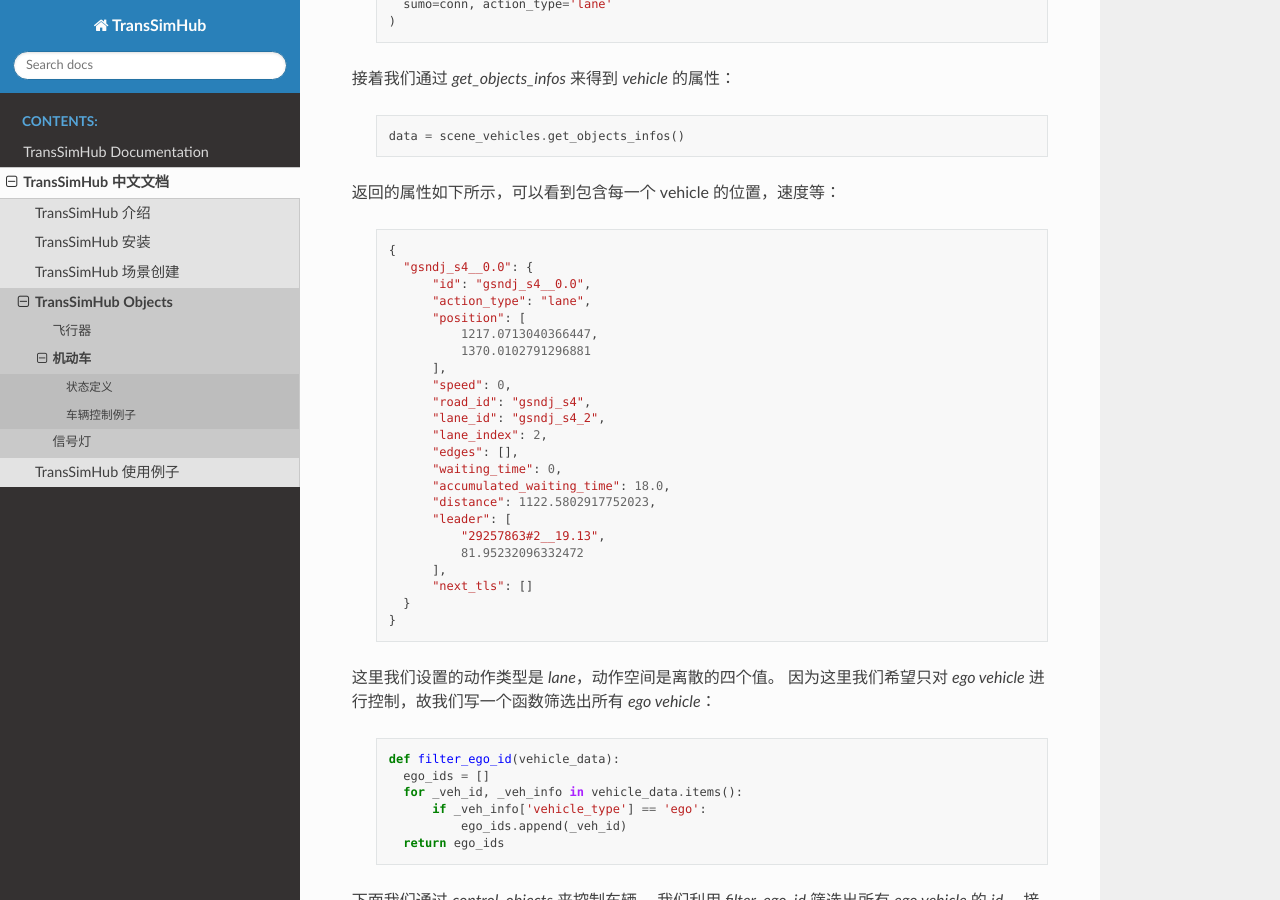
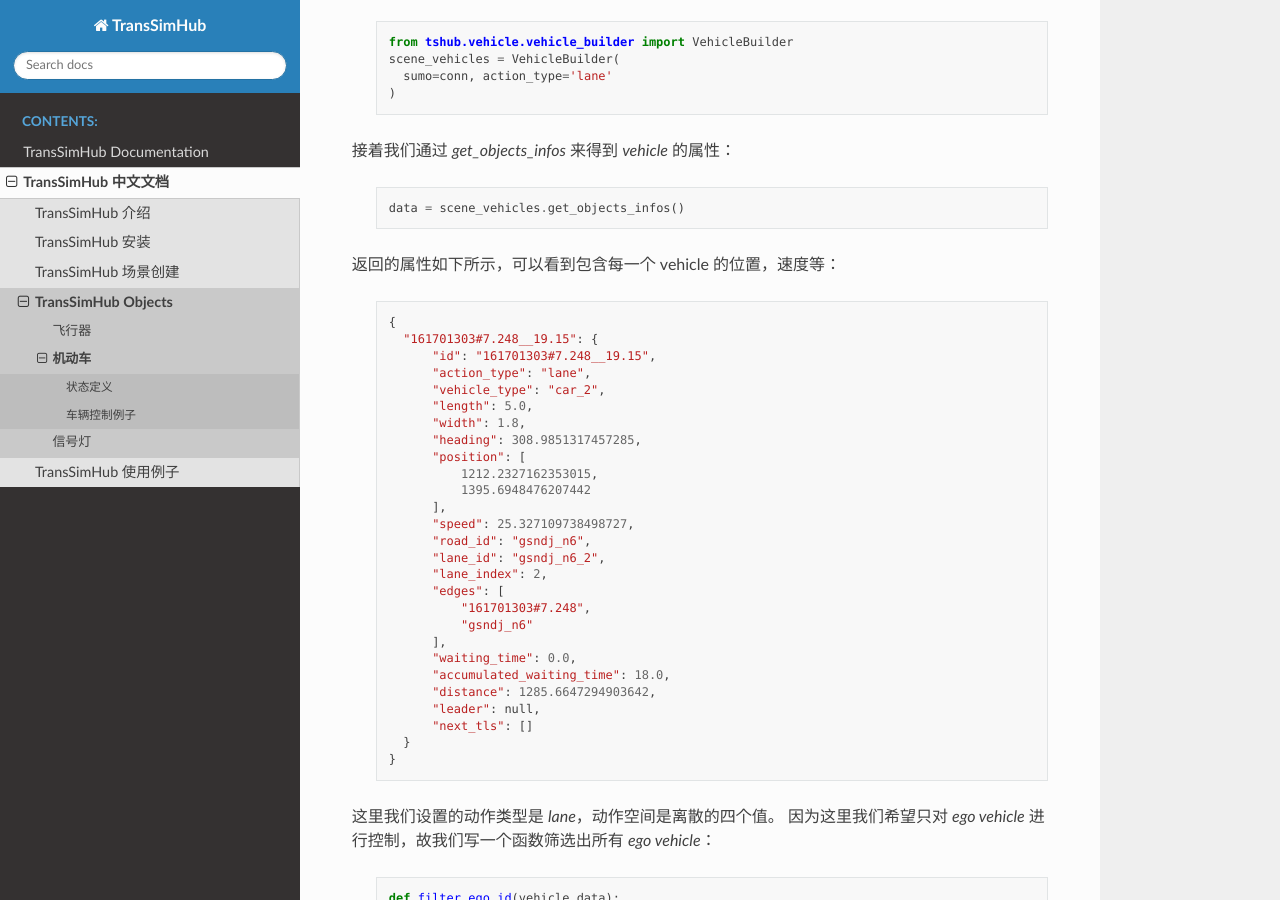
Before and after one commit to Traffic-Alpha/TransSimHub, a Sphinx documentation site: the page built from docs/source/locales/zh_CN/object/vehicle.rst, in a window 1280 px wide and 900 px high, scrolled down 1804 px. Built offline with Sphinx 7.4.7 and the Read the Docs theme 2.0.0, drawn with Linux system fonts in a browser that asks for light colours; some of the changed text lies outside the part shown.

Commit message:
update vehicle document, add three new state

```diff
--- a/docs/source/locales/zh_CN/object/vehicle.rst
+++ b/docs/source/locales/zh_CN/object/vehicle.rst
@@ -11,6 +11,9 @@ Vehicle（机动车）模块用于在 `SUMO` 中仿真车辆，例如：自动
 
 - **机动车 id** (str): 场景中每一个 vehicle 的唯一 ID，用于区分不同的 vehicle
 - **动作类型 action_type** (str): vehicle 的动作控制类型, 目前支持 `lane` 和 `lane_continuous_speed`
+- **车辆长度 length** (float): 车辆的长度，单位是米（m）
+- **车辆宽度 width** (float): 车辆的宽度，单位是（m）
+- **车辆的朝向角 heading** (float): 车辆的朝向角，单位是度（°）
 - **位置 position** (Tuple[float]): vehicle 所在的位置 (x,y)
 - **速度 speed** (float): vehicle 当前车速
 - **路 road_id** (str): vehicle 行驶道路的 ID
@@ -113,25 +116,29 @@ Vehicle（机动车）模块用于在 `SUMO` 中仿真车辆，例如：自动
  .. code-block:: python
 
   {
-    "gsndj_s4__0.0": {
-        "id": "gsndj_s4__0.0",
+    "161701303#7.248__19.15": {
+        "id": "161701303#7.248__19.15",
         "action_type": "lane",
+        "vehicle_type": "car_2",
+        "length": 5.0,
+        "width": 1.8,
+        "heading": 308.9851317457285,
         "position": [
-            1217.0713040366447,
-            1370.0102791296881
+            1212.2327162353015,
+            1395.6948476207442
         ],
-        "speed": 0,
-        "road_id": "gsndj_s4",
-        "lane_id": "gsndj_s4_2",
+        "speed": 25.327109738498727,
+        "road_id": "gsndj_n6",
+        "lane_id": "gsndj_n6_2",
         "lane_index": 2,
-        "edges": [],
-        "waiting_time": 0,
+        "edges": [
+            "161701303#7.248",
+            "gsndj_n6"
+        ],
+        "waiting_time": 0.0,
         "accumulated_waiting_time": 18.0,
-        "distance": 1122.5802917752023,
-        "leader": [
-            "29257863#2__19.13",
-            81.95232096332472
-        ],
+        "distance": 1285.6647294903642,
+        "leader": null,
         "next_tls": []
     }
   }
```
